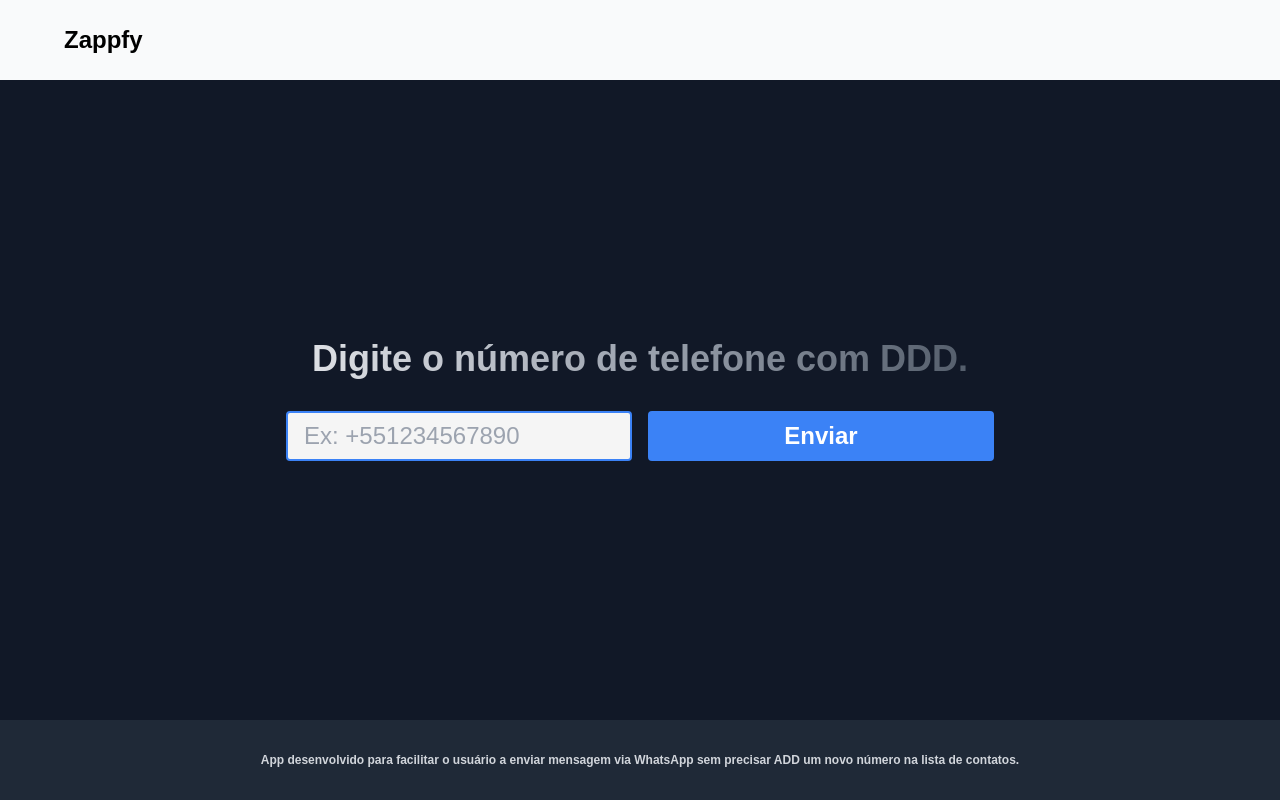
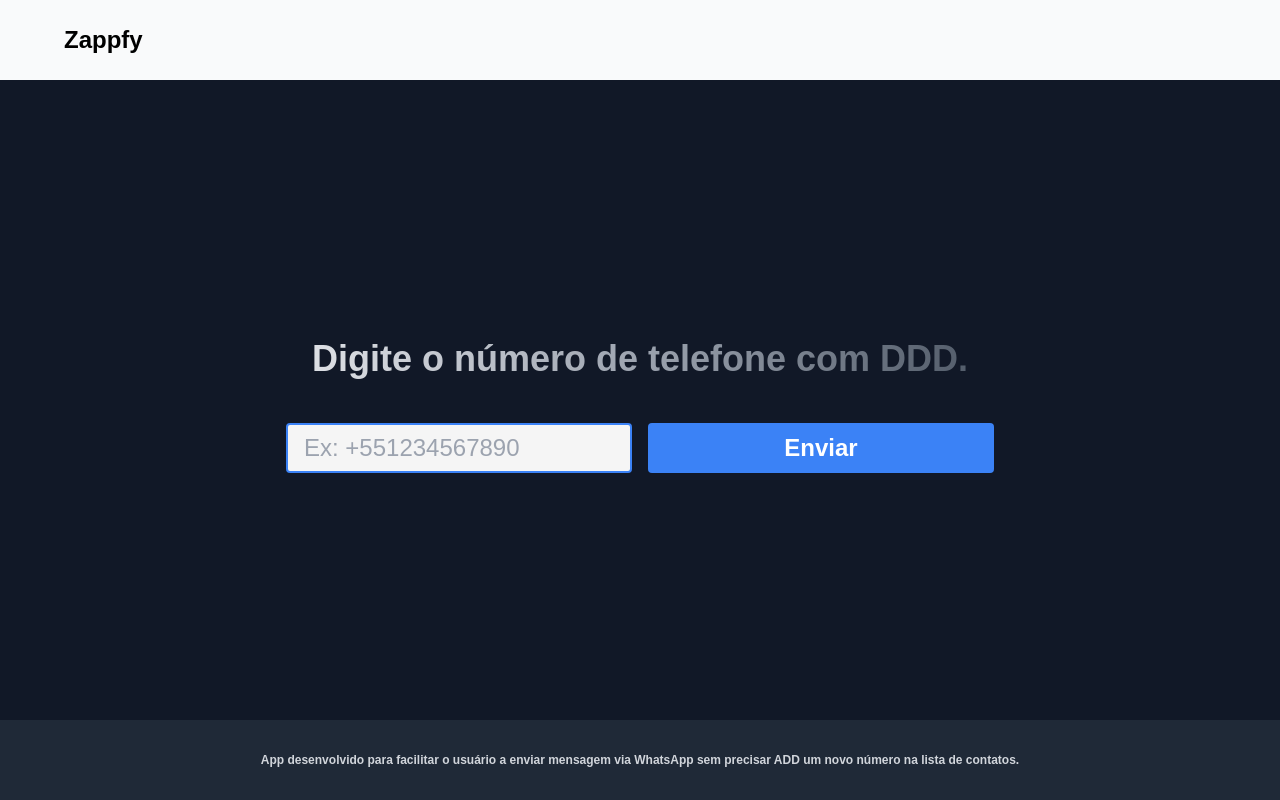
Before and after one commit to ChamaNoZap/ChamaNoZap, a plain HTML site: page index.html in a window 1280 px wide. Drawn offline with nearby package versions, Linux system fonts and the light colour scheme.

Commit message:
Update index.html

```diff
--- a/index.html
+++ b/index.html
@@ -20,7 +20,7 @@
     <main class="flex justify-center items-center flex-col gap-8 bg-gray-900">
 
         <div class="flex flex-col">
-            <h1 class="flex px-10 text-center text-4xl font-black bg-gradient-to-r from-gray-200 via-gray-400 to-gray-600 bg-clip-text text-transparent ">Digite o número de telefone com DDD.</h1>
+            <h1 class="flex px-10 text-center text-4xl font-black bg-gradient-to-r from-gray-200 via-gray-400 to-gray-600 bg-clip-text text-transparent py-3">Digite o número de telefone com DDD.</h1>
         </div>
 
         <form class="grid grid-2 md:grid-cols-2 gap-4 text-2xl">
```
